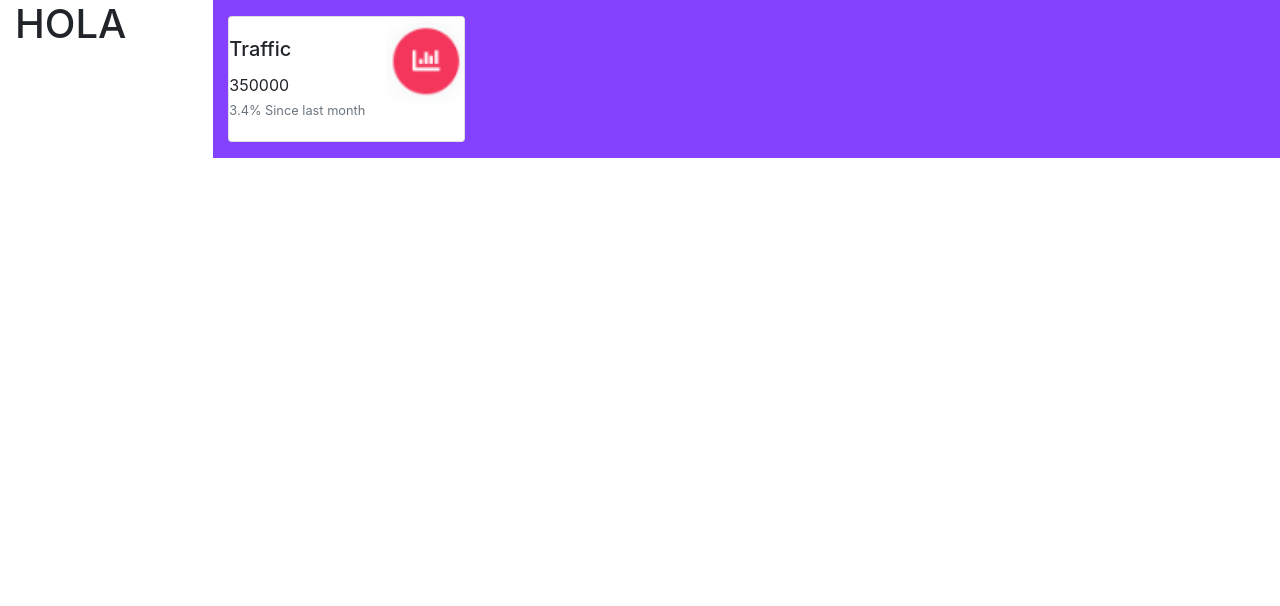
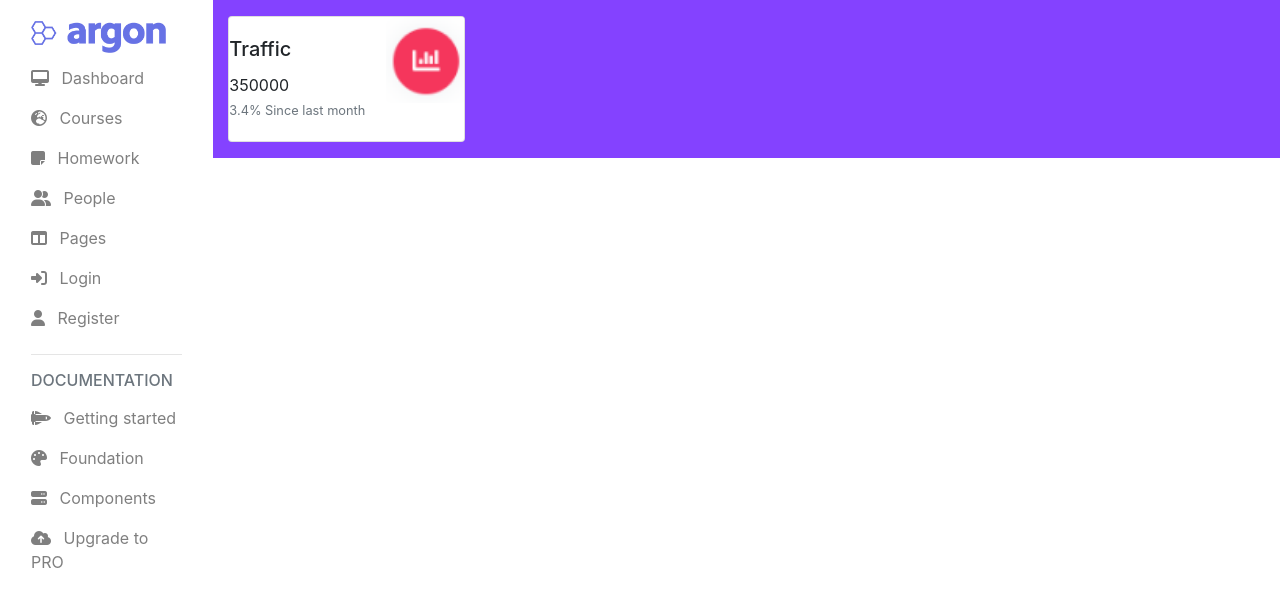
Before and after one commit to XoseAbel/Control-Panel-LMS-DT1, a plain HTML site: page dashboard.html in a window 1280 px wide. Drawn offline with nearby package versions, Linux system fonts and the light colour scheme.

Commit message:
sidenav dashboard commit

```diff
--- a/dashboard.html
+++ b/dashboard.html
@@ -21,13 +21,106 @@
       crossorigin="anonymous"
     ></script>
     <link rel="stylesheet" href="style/style_dashboard.css" />
+    <script src="https://kit.fontawesome.com/103d4b6503.js" crossorigin="anonymous"></script>
   </head>
   <body>
     <div class="container-fluid">
       <div class="row">
         <!-- LEFT MENU -->
         <div class="col-12 col-md-2">
-          <h1>HOLA</h1>
+          <nav class="sidenav navbar navbar-vertical navbar-light">
+            <!-- Brand -->
+          <div class="sidenav-header">
+              <a class="navbar-brand">
+                  <img src="images/logo.png" class="navbar-brand-img img-fluid">
+              </a>
+          </div>
+
+          <div class="navbar-inner">
+              <!-- Nav items -->
+              <ul class="navbar-nav">
+                  <li class="nav-item">
+                      <a class="nav-link">
+                          <i class="fas fa-desktop"></i>
+                          <span class="nav-link-text ml-2">Dashboard</span>
+                      </a>
+                  </li>
+
+                  <li class="nav-item">
+                      <a class="nav-link">
+                          <i class="fas fa-globe-europe"></i>
+                          <span class="nav-link-text ml-2">Courses</span>
+                      </a>
+                  </li>
+                  <li class="nav-item">
+                      <a class="nav-link">
+                          <i class="fas fa-sticky-note"></i>
+                          <span class="nav-link-text ml-2">Homework</span>
+                      </a>
+                  </li>
+                  <li class="nav-item">
+                      <a class="nav-link">
+                          <i class="fas fa-user-friends"></i>
+                          <span class="nav-link-text ml-2">People</span>
+                      </a>
+                  </li>
+                  <li class="nav-item">
+                      <a class="nav-link">
+                          <i class="fas fa-columns"></i>
+                          <span class="nav-link-text ml-2">Pages</span>
+                      </a>
+                  </li>
+                  <li class="nav-item">
+                      <a class="nav-link">
+                          <i class="fas fa-sign-in-alt"></i>
+                          <span class="nav-link-text ml-2">Login</span>
+                      </a>
+                  </li>
+                  <li class="nav-item">
+                      <a class="nav-link"">
+                          <i class="fas fa-user"></i>
+                          <span class="nav-link-text ml-2">Register</span>
+                      </a>
+                  </li>
+              </ul>
+
+              <hr class="my-3">
+
+              <h6 class="navbar-heading text-secondary">
+                  <span>DOCUMENTATION</span>
+              </h6>
+
+              <ul class="navbar-nav">
+                  <li class="nav-item">
+                    <a class="nav-link">
+                      <i class="fas fa-space-shuttle"></i>
+                      <span class="nav-link-text ml-2">Getting started</span>
+                    </a>
+                  </li>
+                  <li class="nav-item">
+                    <a class="nav-link">
+                      <i class="fas fa-palette"></i>
+                      <span class="nav-link-text ml-2">Foundation</span>
+                    </a>
+                  </li>
+                  <li class="nav-item">
+                    <a class="nav-link">
+                      <i class="fas fa-server"></i>
+                      <span class="nav-link-text ml-2">Components</span>
+                    </a>
+                  </li>
+                  <li class="nav-item">
+                    <a class="nav-link">
+                      <i class="fas fa-cloud-upload-alt"></i>
+                      <span class="nav-link-text ml-2">Upgrade to PRO</span>
+                    </a>
+                  </li>
+                </ul>
+          </div>
+
+
+
+      </nav>
         </div>
         <!-- Left Menu End -->
         <!-- BODY -->
```
Also changed, not shown: side_navbar.html (deleted, +0 -95 lines), images/logo.png (added), 2 other files.
